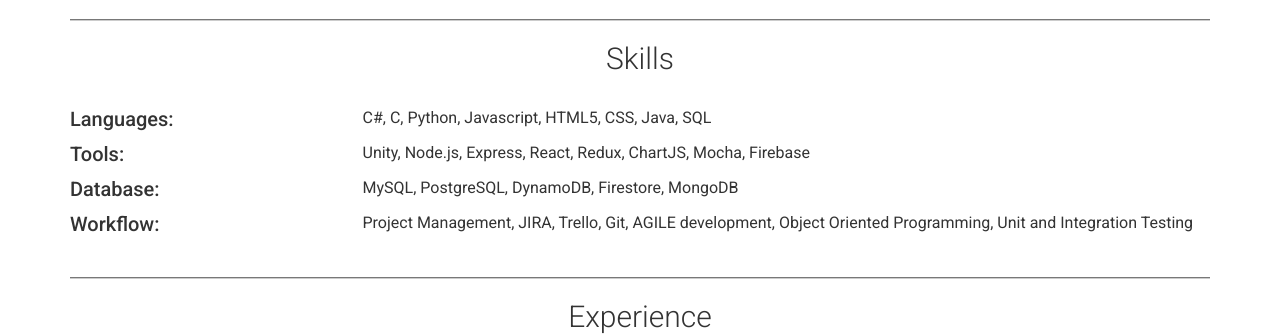
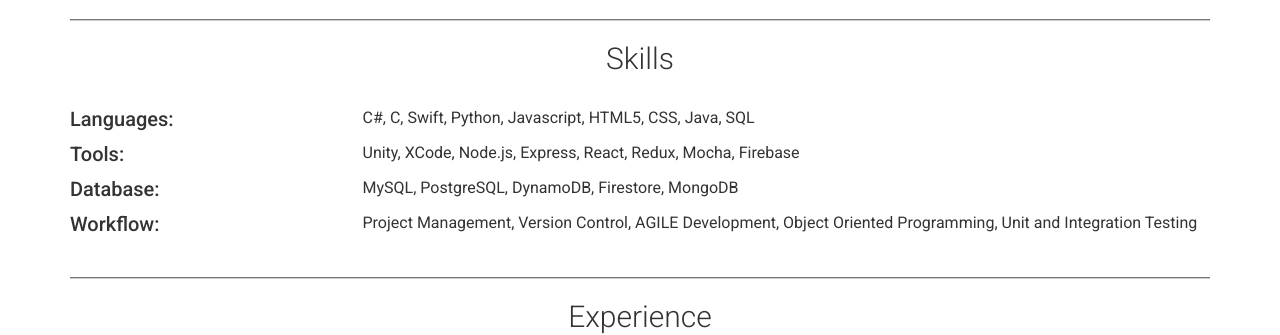
Before and after one commit to DelaineWTan/delainewtan.github.io, a Jekyll site: the page built from index.md, in a window 1280 px wide. Shown: the part 194-529 px from the top of the page. Built offline with Jekyll 4.4.1, drawn with Linux system fonts in a browser that asks for light colours.

Commit message:
Update skills.

```diff
--- a/_data/skills.yml
+++ b/_data/skills.yml
@@ -1,12 +1,12 @@
 - layout: left
   name: "Languages:"
-  description: C#, C, Python, Javascript, HTML5, CSS, Java, SQL
+  description: C#, C, Swift, Python, Javascript, HTML5, CSS, Java, SQL
 - layout: left
   name: "Tools:"
-  description: Unity, Node.js, Express, React, Redux, ChartJS, Mocha, Firebase
+  description: Unity, XCode, Node.js, Express, React, Redux, Mocha, Firebase
 - layout: left
   name: "Database:"
   description: MySQL, PostgreSQL, DynamoDB, Firestore, MongoDB
 - layout: left
   name: "Workflow:"
-  description: Project Management, JIRA, Trello, Git, AGILE development, Object Oriented Programming, Unit and Integration Testing
+  description: Project Management, Version Control, AGILE Development, Object Oriented Programming, Unit and Integration Testing
```
